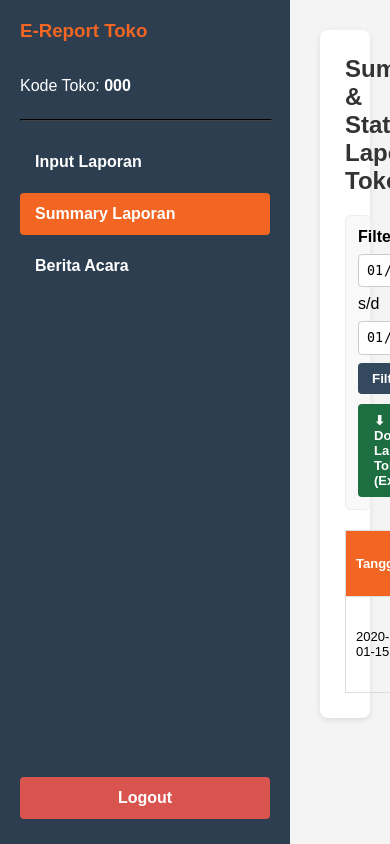
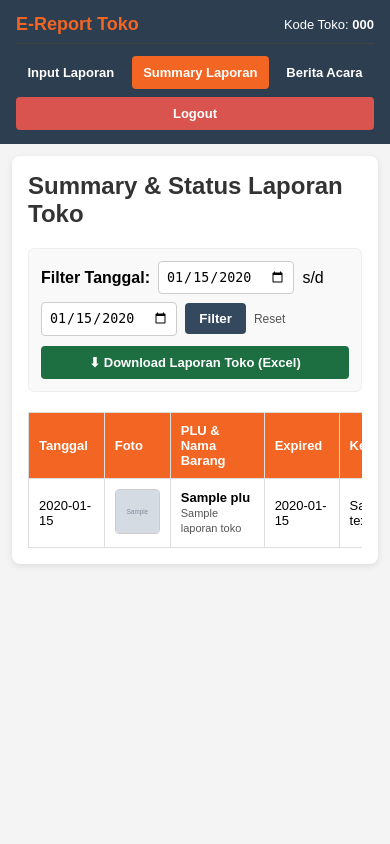
Before and after one commit to faisalbakri564-arch/AplikasiLaporanBarangRusak, a Spring app: template src/main/resources/templates/summary-laporan.html in a window 390 px wide. Run offline with Thymeleaf, Linux system fonts and the light colour scheme; the template is opened without the code that fills it: most values are stand-ins (such as "Sample title", 1, 10 or a date in 2020); grey boxes marked "Sample" are stand-in pictures; data that the repository does not hold is empty.

Commit message:
Update summary-laporan.html

```diff
--- a/src/main/resources/templates/summary-laporan.html
+++ b/src/main/resources/templates/summary-laporan.html
@@ -2,23 +2,29 @@
 <html lang="id" xmlns:th="http://www.thymeleaf.org">
 <head>
     <meta charset="UTF-8">
+    <meta name="viewport" content="width=device-width, initial-scale=1.0">
     <title>Summary Laporan Toko</title>
     <style>
-        body { font-family: Arial, sans-serif; background: #f4f4f4; margin: 0; display: flex; height: 100vh; }
+        * { box-sizing: border-box; }
+        body { font-family: Arial, sans-serif; background: #f4f4f4; margin: 0; display: flex; min-height: 100vh; }
         .sidebar { width: 250px; background: #2c3e50; color: white; display: flex; flex-direction: column; padding: 20px; flex-shrink: 0; }
-        .sidebar h3 { color: #f26522; margin-top: 0; }
-        .sidebar a { color: white; text-decoration: none; padding: 12px 15px; margin: 5px 0; border-radius: 4px; display: block; font-weight: bold; }
+        .sidebar h3 { color: #f26522; margin: 0 0 8px 0; }
+        .sidebar p { margin: 0 0 12px 0; font-size: 14px; }
+        .sidebar hr { border: none; border-top: 1px solid #444; width: 100%; margin: 0 0 12px 0; }
+        .sidebar-nav { display: flex; flex-direction: column; gap: 6px; }
+        .sidebar a { color: white; text-decoration: none; padding: 11px 14px; border-radius: 4px; display: block; font-weight: bold; font-size: 14px; }
         .sidebar a:hover, .sidebar a.active { background: #f26522; }
         .sidebar .btn-logout { margin-top: auto; background: #d9534f; text-align: center; }
 
-        .main-content { flex: 1; padding: 30px; overflow-y: auto; }
-        .card-box { background: white; padding: 25px; border-radius: 8px; box-shadow: 0 2px 6px rgba(0,0,0,0.1); }
+        .main-content { flex: 1; padding: 25px; overflow-y: auto; }
+        .card-box { background: white; padding: 22px; border-radius: 8px; box-shadow: 0 2px 6px rgba(0,0,0,0.1); }
         .action-bar { display: flex; justify-content: space-between; align-items: center; flex-wrap: wrap; gap: 10px; margin-bottom: 20px; background: #f9f9f9; padding: 12px; border-radius: 6px; border: 1px solid #eee; }
         .action-bar input[type="date"] { padding: 7px; border: 1px solid #ccc; border-radius: 4px; }
         .btn-filter { background: #34495e; color: white; border: none; padding: 8px 14px; border-radius: 4px; cursor: pointer; font-weight: bold; }
-        .btn-export { background: #1D6F42; color: white; padding: 9px 16px; border-radius: 4px; text-decoration: none; font-weight: bold; font-size: 13px; }
+        .btn-export { background: #1D6F42; color: white; padding: 9px 16px; border-radius: 4px; text-decoration: none; font-weight: bold; font-size: 13px; display: inline-block; }
 
-        table { width: 100%; border-collapse: collapse; }
+        .table-responsive { width: 100%; overflow-x: auto; }
+        table { width: 100%; border-collapse: collapse; min-width: 780px; }
         th, td { border: 1px solid #ddd; padding: 10px; text-align: left; font-size: 13px; vertical-align: middle; }
         th { background-color: #f26522; color: white; }
         .status-approved { color: green; font-weight: bold; }
@@ -26,17 +32,35 @@
         .status-rejected { color: #d9534f; font-weight: bold; }
         .reason-box { display: block; margin-top: 4px; padding: 5px 8px; background: #fdecea; color: #b52b27; border-left: 3px solid #d9534f; font-size: 12px; }
         img.thumb { width: 45px; height: 45px; object-fit: cover; border-radius: 4px; border: 1px solid #ccc; }
+
+        @media (max-width: 768px) {
+            body { flex-direction: column; }
+            .sidebar { width: 100%; padding: 14px 16px; }
+            .sidebar-header { display: flex; justify-content: space-between; align-items: center; margin-bottom: 8px; }
+            .sidebar h3 { margin: 0; font-size: 18px; }
+            .sidebar p { margin: 0; font-size: 13px; }
+            .sidebar-nav { flex-direction: row; flex-wrap: wrap; gap: 6px; }
+            .sidebar-nav a { flex: 1 1 auto; text-align: center; padding: 9px 8px; font-size: 13px; }
+            .sidebar .btn-logout { margin-top: 8px; width: 100%; padding: 9px; font-size: 13px; }
+            .main-content { padding: 12px; }
+            .card-box { padding: 16px; }
+            .btn-export { width: 100%; text-align: center; }
+        }
     </style>
 </head>
 <body>
 
 <div class="sidebar">
+    <div class="sidebar-header">
         <h3>E-Report Toko</h3>
         <p>Kode Toko: <strong th:text="${storeCode}"></strong></p>
-    <hr style="border-color: #444; width:100%; margin-bottom: 15px;">
+    </div>
+    <hr>
+    <div class="sidebar-nav">
         <a href="/form-laporan">Input Laporan</a>
         <a href="/summary-laporan" class="active">Summary Laporan</a>
         <a href="/berita-acara/download-template">Berita Acara</a>
+    </div>
     <a href="/logout" class="btn-logout">Logout</a>
 </div>
 
@@ -57,6 +81,7 @@
             <a th:href="@{/toko/export-excel(startDate=${startDate}, endDate=${endDate})}" class="btn-export">⬇ Download Laporan Toko (Excel)</a>
         </div>
 
+        <div class="table-responsive">
             <table>
                 <thead>
                 <tr>
@@ -100,6 +125,7 @@
             </table>
         </div>
     </div>
+</div>
 
 </body>
 </html>
```
Lines whose indentation alone changed are shown as unchanged.
